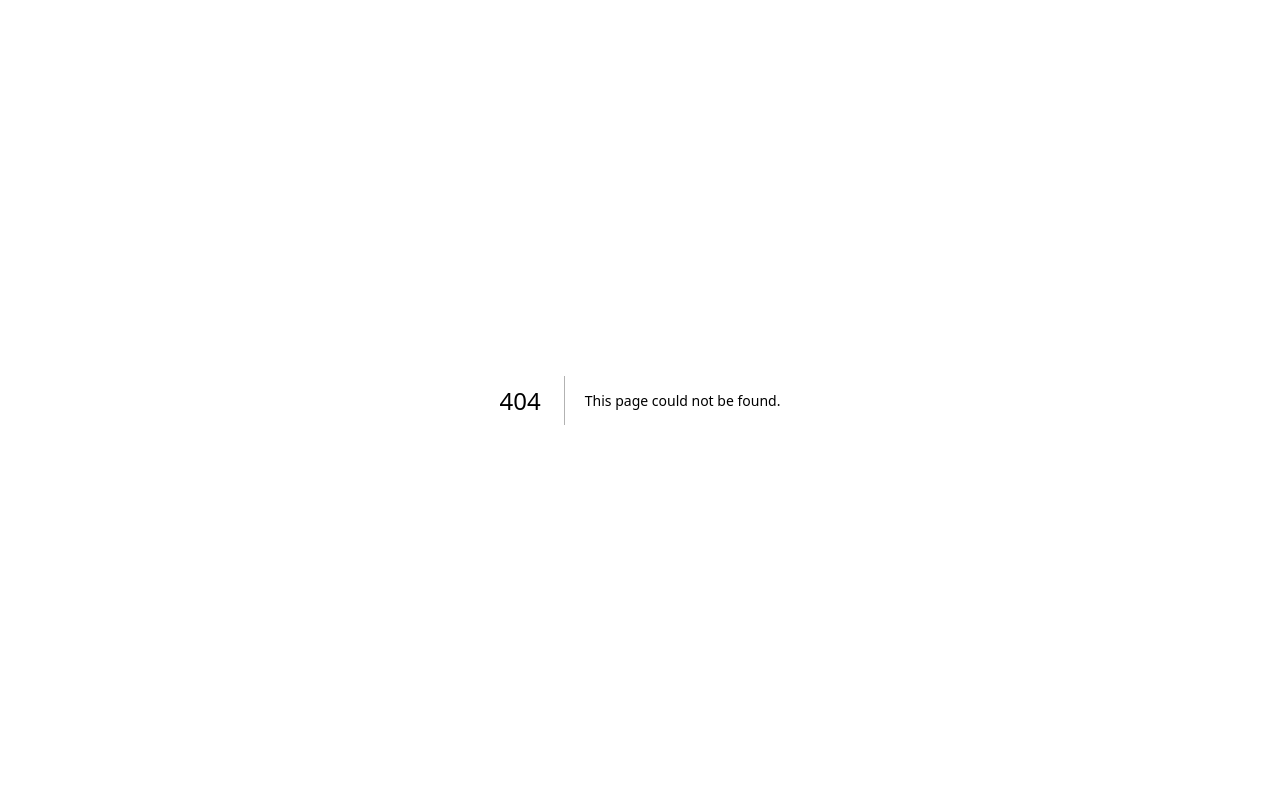
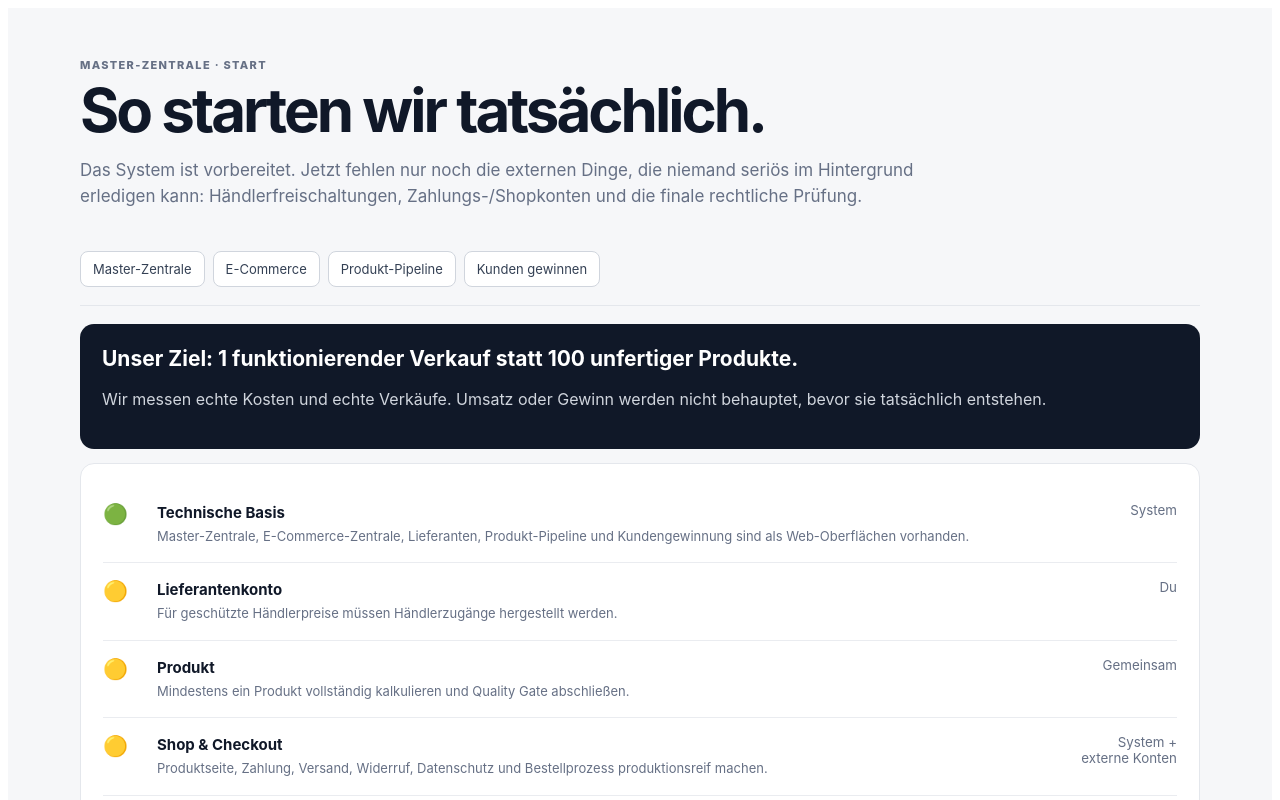
Before and after one commit to adnan-51-bit/adnan, a Next.js app: page /start in a window 1280 px wide. Before the commit this address had no page. Shown: the top 800 px of the page. Built offline with nearby package versions, Linux system fonts and the light colour scheme.

Commit message:
feat: add launch readiness center

```diff
--- /dev/null
+++ b/app/start/page.jsx
@@ -0,0 +1,25 @@
+"use client";
+
+const items=[
+["🟢","Technische Basis","Master-Zentrale, E-Commerce-Zentrale, Lieferanten, Produkt-Pipeline und Kundengewinnung sind als Web-Oberflächen vorhanden.","System"],
+["🟡","Lieferantenkonto","Für geschützte Händlerpreise müssen Händlerzugänge hergestellt werden.","Du"],
+["🟡","Produkt","Mindestens ein Produkt vollständig kalkulieren und Quality Gate abschließen.","Gemeinsam"],
+["🟡","Shop & Checkout","Produktseite, Zahlung, Versand, Widerruf, Datenschutz und Bestellprozess produktionsreif machen.","System + externe Konten"],
+["🟡","Testbestellung","Ein echter End-to-End-Test vor Kundengewinnung.","Du"],
+["⚪","Kundengewinnung","Erst organisch/marktplatzorientiert testen; Werbung erst nach belastbarer Marge.","Gemeinsam"],
+["⚪","Skalierung","Nur Produkte/Kanäle mit echten positiven Kennzahlen ausbauen.","Gemeinsam"]
+];
+
+export default function Start(){
+return <main className="shell">
+<header><div className="eyebrow">MASTER-ZENTRALE · START</div><h1>So starten wir tatsächlich.</h1><p>Das System ist vorbereitet. Jetzt fehlen nur noch die externen Dinge, die niemand seriös im Hintergrund erledigen kann: Händlerfreischaltungen, Zahlungs-/Shopkonten und die finale rechtliche Prüfung.</p></header>
+<nav><a href="/zentral">Master-Zentrale</a><a href="/e-commerce">E-Commerce</a><a href="/produkt-pipeline">Produkt-Pipeline</a><a href="/kunden-gewinnen">Kunden gewinnen</a></nav>
+<section className="hero"><b>Unser Ziel: 1 funktionierender Verkauf statt 100 unfertiger Produkte.</b><p>Wir messen echte Kosten und echte Verkäufe. Umsatz oder Gewinn werden nicht behauptet, bevor sie tatsächlich entstehen.</p></section>
+<section className="panel">{items.map(([s,t,d,w])=><div className="item" key={t}><span>{s}</span><div><b>{t}</b><p>{d}</p></div><small>{w}</small></div>)}</section>
+<section className="panel"><span className="eyebrow">DEINE WENIGEN NOTWENDIGEN AKTIONEN</span><h2>Nur wenn ein externer Zugang erforderlich ist</h2><ol><li>Händlerkonto bei einem ausgewählten Lieferanten freischalten.</li><li>Erforderliche Unternehmens-/Zahlungsdaten für Shop und Zahlungsanbieter bereitstellen.</li><li>Erste Testbestellung nach ausdrücklicher Freigabe durchführen.</li><li>Rechtstexte und Produktdaten final prüfen/freigeben.</li></ol></section>
+<section className="panel"><span className="eyebrow">WAS ICH ÜBERNEHME</span><h2>Der Rest wird von mir strukturiert vorbereitet.</h2><p className="text">Recherche, Produktvergleich, Kalkulationslogik, Quality Gates, Seitenstruktur, Dokumentation, technische Aufgaben und die Reihenfolge der nächsten Schritte werden im Projekt fortgeführt. Wo ein Dienst eine Anmeldung, Identitätsprüfung, Gewerbenachweis oder Zahlungsfreigabe verlangt, stoppt das System an diesem Punkt statt Zugangsdaten oder Tatsachen zu erfinden.</p></section>
+<style jsx>{styles}</style>
+</main>
+}
+const styles=`
+*{box-sizing:border-box}.shell{min-height:100vh;background:#f6f7f9;color:#101828;font-family:Inter,system-ui,sans-serif;padding:38px 24px}header,nav,.hero,.panel{max-width:1120px;margin:auto}header{padding:12px 0 24px}.eyebrow{font-size:11px;font-weight:800;letter-spacing:.12em;color:#667085}h1{font-size:clamp(38px,5vw,60px);line-height:1;letter-spacing:-.05em;margin:8px 0 13px}header p{color:#667085;font-size:17px;line-height:1.55;max-width:850px}nav{display:flex;gap:8px;flex-wrap:wrap;border-bottom:1px solid #e4e7ec;padding-bottom:18px}nav a{background:#fff;border:1px solid #d0d5dd;border-radius:8px;padding:9px 12px;text-decoration:none;color:#344054;font-size:13px}.hero{margin-top:18px;background:#101828;color:#fff;border-radius:14px;padding:22px}.hero b{font-size:21px}.hero p{color:#d0d5dd;line-height:1.5}.panel{background:#fff;border:1px solid #e4e7ec;border-radius:14px;padding:22px;margin-top:14px}.item{display:grid;grid-template-columns:40px 1fr 100px;gap:14px;align-items:start;padding:16px 0;border-bottom:1px solid #eaecf0}.item:last-child{border:0}.item>span{font-size:20px}.item b{font-size:15px}.item p,.text{margin:5px 0 0;color:#667085;line-height:1.5;font-size:13px}.item small{color:#667085;text-align:right}.panel h2{font-size:21px;margin:6px 0 0}.panel li{padding:7px 0;color:#344054}@media(max-width:600px){.item{grid-template-columns:35px 1fr}.item small{grid-column:2;text-align:left}.shell{padding:22px 14px}}`;
```
